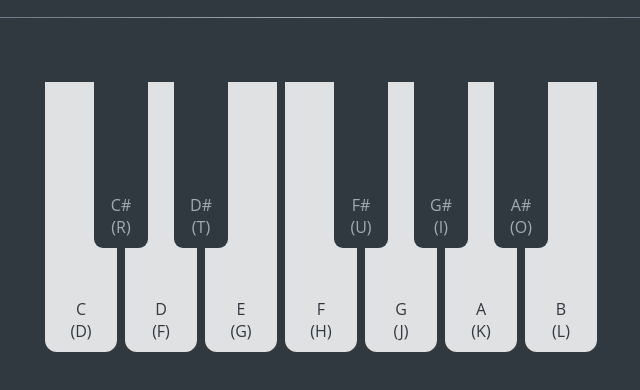
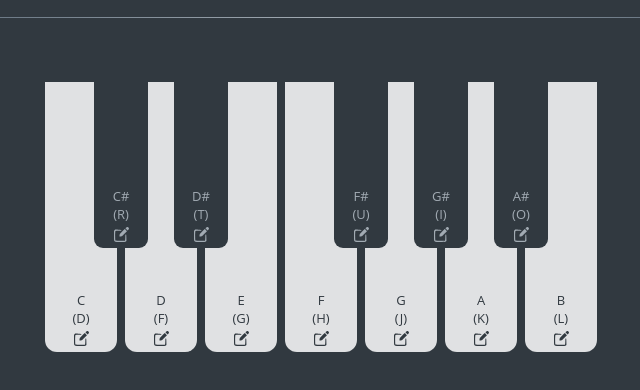
Before and after one commit to Albinous/virtual-music-kit, a website built with Vite: page index.html in a window 1280 px wide. Shown: the part 66-456 px from the top of the page, without its empty margins (319-959 px from the left). Built offline with nearby package versions, Linux system fonts and the light colour scheme.

Commit message:
feat: add edit btn without functionality

```diff
--- a/src/components/Key.js
+++ b/src/components/Key.js
@@ -17,8 +17,12 @@ export function createKey(sound) {
     key.classList.add("sharp");
   }
 
+  const editBtn = document.createElement("button");
+  editBtn.classList.add("edit-key__btn");
+
   key.append(note);
   key.append(keyLabel);
+  key.append(editBtn);
 
   return key;
 }
--- a/src/styles/_base.scss
+++ b/src/styles/_base.scss
@@ -23,3 +23,9 @@ a {
     outline: 0;
   }
 }
+
+button {
+  border: none;
+  cursor: pointer;
+  background: transparent;
+}
--- a/src/styles/style.scss
+++ b/src/styles/style.scss
@@ -67,12 +67,18 @@
   justify-content: flex-end;
   align-items: center;
 
+  font-size: 13px;
+
   &:hover {
     background: $white-key-hover;
   }
 
   & .note {
     display: block;
+  }
+
+  & .edit-key__btn::before {
+    background-color: $bg-color;
   }
 
   &.sharp {
@@ -101,19 +107,42 @@
     }
     &.piano-key-active {
       transform: scale(0.96);
-      // background-color: #fff;
+    }
+    & .edit-key__btn::before {
+      background-color: $border-color;
+    }
+    & .edit-key__btn:hover::before {
+      background-color: #00b4a4;
     }
   }
 
   &.piano-key-active {
     transform: scale(0.96);
-    // background-color: #fff;
+  }
+}
+
+.edit-key__btn {
+  position: relative;
+  width: 15px;
+  height: 15px;
+  top: 0;
+  left: 0;
+  padding-bottom: 8px;
+
+  &::before {
+    content: "";
+    position: absolute;
+    display: block;
+    width: 100%;
+    height: 100%;
+    mask: url("../assets/icons/edit.svg") center/contain no-repeat;
+    -webkit-mask: url("../assets/icons/edit.svg") center/contain no-repeat;
+    transition: 0.2s ease;
   }
 
-  &.piano-key-active:hover {
-    &::before,
-    &::after {
-      color: #00b4a4;
+  &:hover {
+    &::before {
+      background-color: #00b4a4;
     }
   }
 }
```
Also changed, not shown: src/assets/icons/edit.svg (added).
